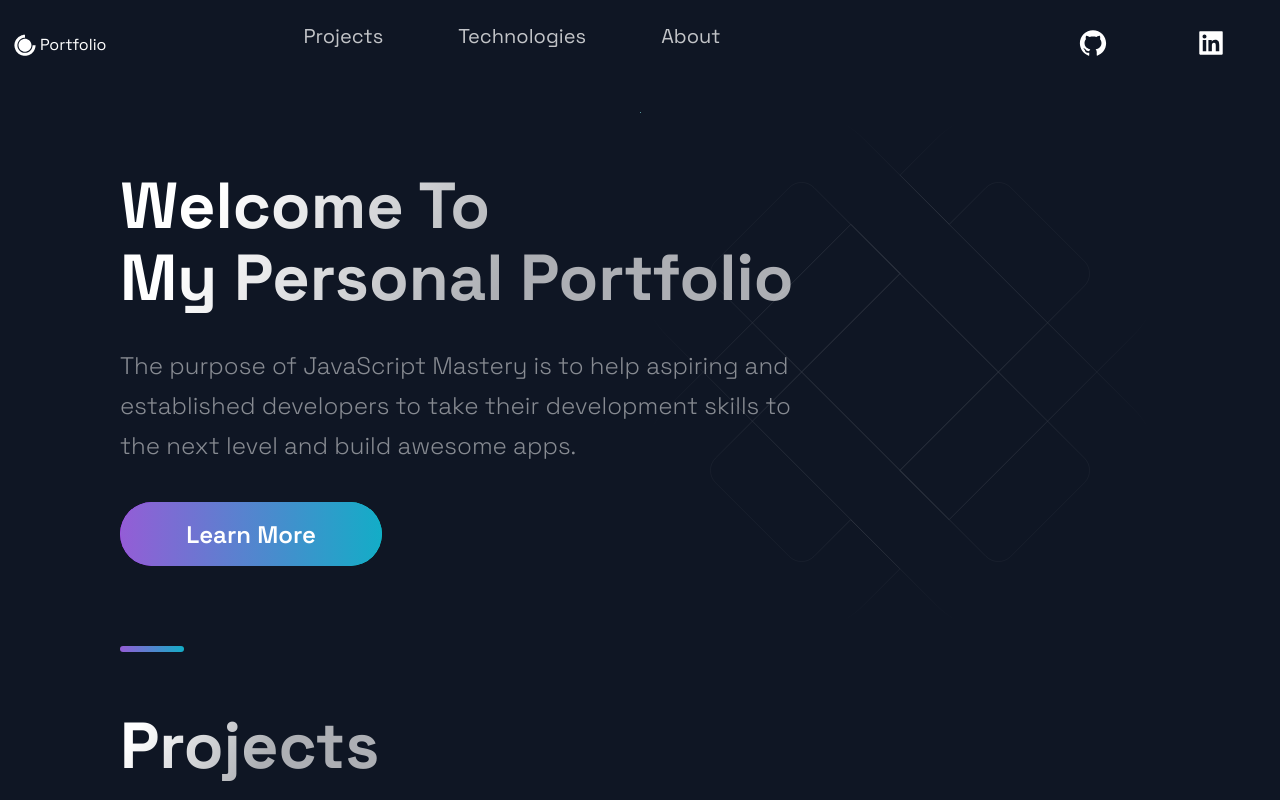
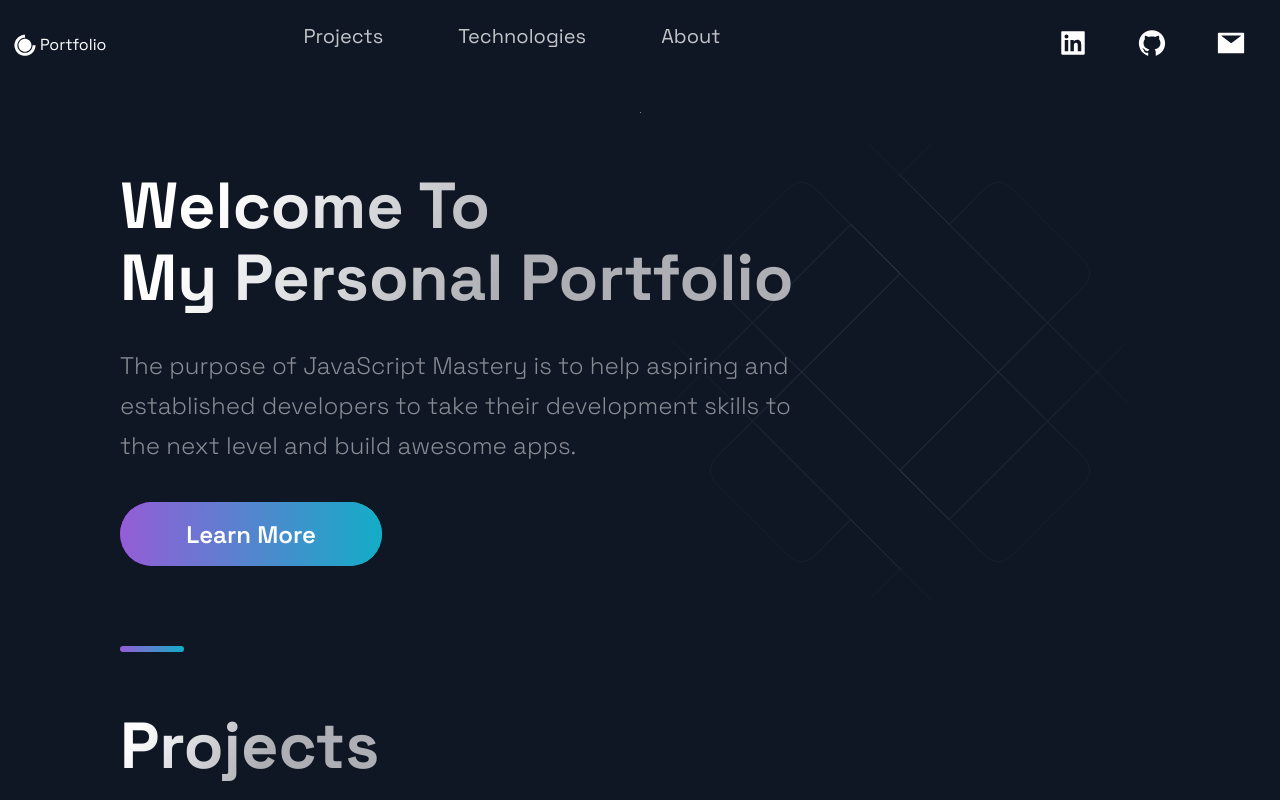
Before and after one commit to sahiltripathi2898/New-Portfolio, a Next.js app: page / in a window 1280 px wide. Shown: the top 800 px of the page. Built offline with nearby package versions, Linux system fonts and the light colour scheme.

Commit message:
Nav Bar added

```diff
--- a/src/components/Header/Header.js
+++ b/src/components/Header/Header.js
@@ -1,7 +1,7 @@
-import Link from 'next/link';
-import React from 'react';
-import { AiFillGithub, AiFillLinkedin } from 'react-icons/ai';
-import { DiCssdeck } from 'react-icons/di';
+import Link from 'next/link'
+import React from 'react'
+import { AiFillGithub, AiFillLinkedin, AiFillMail } from 'react-icons/ai'
+import { DiCssdeck } from 'react-icons/di'
 
 import {
   Container,
@@ -10,7 +10,7 @@
   Div3,
   NavLink,
   SocialIcons,
-} from './HeaderStyles';
+} from './HeaderStyles'
 
 const Header = () => (
   <Container>
@@ -39,17 +39,20 @@
       </li>
     </Div2>
     <Div3>
-      <SocialIcons href="https://github.com/sahiltripathi2898" target="_blank">
-        <AiFillGithub size="3rem" />
-      </SocialIcons>
       <SocialIcons
         href="https://www.linkedin.com/in/sahil-tripathi-1364a4191/"
         target="_blank"
       >
         <AiFillLinkedin size="3rem" />
       </SocialIcons>
+      <SocialIcons href="https://github.com/sahiltripathi2898" target="_blank">
+        <AiFillGithub size="3rem" />
+      </SocialIcons>
+      <SocialIcons href="mailto:sahil.tripathi2898@gmail.com" target="_blank">
+        <AiFillMail size="3rem" />
+      </SocialIcons>
     </Div3>
   </Container>
-);
+)
 
-export default Header;
+export default Header
--- a/src/components/NavDropDown/index.js
+++ b/src/components/NavDropDown/index.js
@@ -17,7 +17,7 @@
     </DropDownItem>
     <DropDownItem href="#" target="_blank" rel="noreferrer">
       <DropDownIcon>
-      <AiOutlineMail/>
+        <AiOutlineMail/>
       </DropDownIcon>
       <DropDownTextContainer>
         <DropDownItemTitle>Email</DropDownItemTitle>
@@ -26,7 +26,7 @@
     </DropDownItem>
     <DropDownItem href="#" target="_blank" rel="noreferrer">
       <DropDownIcon>
-      <FaLocationArrow/>
+        <FaLocationArrow/>
       </DropDownIcon>
       <DropDownTextContainer>
         <DropDownItemTitle>Address</DropDownItemTitle>
@@ -34,6 +34,6 @@
       </DropDownTextContainer>
     </DropDownItem>
   </DropDownContainer>
-);
+)
 
 export default NavDropDown
```
Also changed, not shown: .eslintrc.json.
